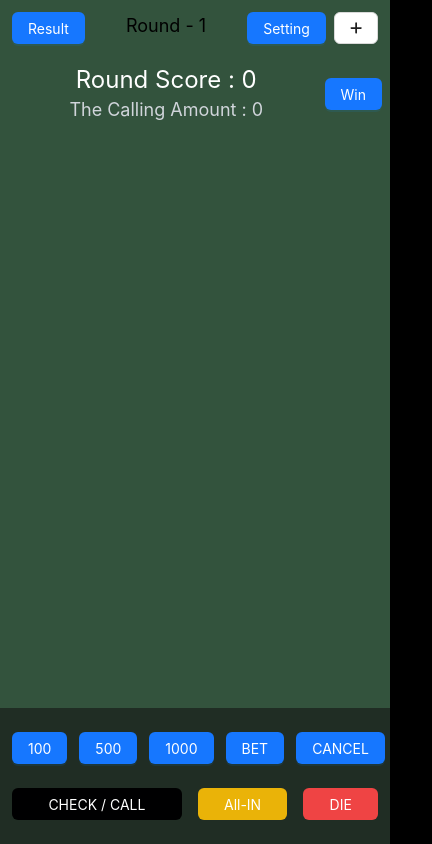
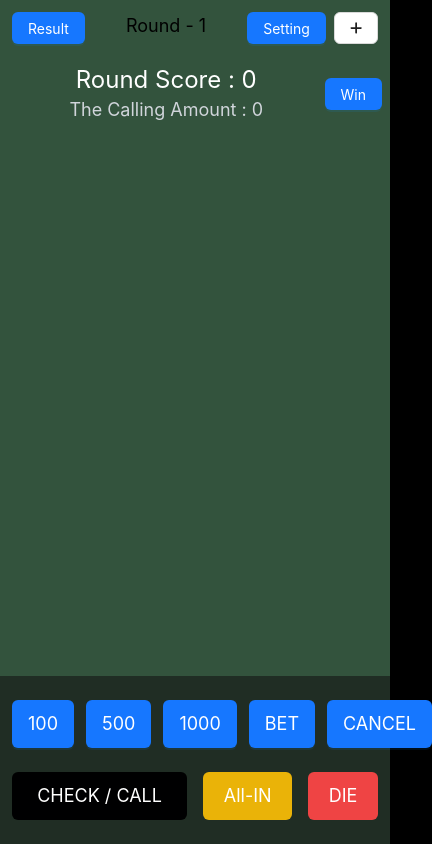
Before and after one commit to Betting-Man/Frontend, a React (Create React App) app: page /single/1 in a window 390 px wide. Shown: the whole page, 432 px wide, since content can reach past the window. Built offline with nearby package versions, Linux system fonts and the light colour scheme.

Commit message:
💄 bet_board 버튼 크기 높이에 따라 반응형 변경

```diff
--- a/src/components/BetBoard/BetBoard.tsx
+++ b/src/components/BetBoard/BetBoard.tsx
@@ -46,7 +46,7 @@ export default function BetBoard() {
       }}
       type="primary"
       onClick={handleCallClick}
-      className=" flex-grow-2"
+      className="flex-grow-2 tall:h-12 tall:text-lg"
     >
       CHECK / CALL
     </Button>
@@ -59,7 +59,7 @@ export default function BetBoard() {
         boxShadow: "none",
       }}
       type="primary" onClick={handleAllInClick}
-      className=" flex-grow-1"
+      className={buttonCss}
     >
       All-IN
     </Button>
@@ -72,20 +72,22 @@ export default function BetBoard() {
         boxShadow: "none",
       }}
       type="primary" onClick={handleDieClick}
-      className=" flex-grow-1"
+      className={buttonCss}
     >
       DIE
     </Button>
   );
 
+  const buttonCss="flex-grow-1 tall:h-12 tall:text-lg"
+
   return (
-    <div className='bg-secondary px-3 py-6 absolute bottom-0 w-[600px] max-w-full'>
+    <div id="bet_board" className='bg-secondary px-3 py-6 absolute bottom-0 w-[600px] max-w-full '>
       <div className='flex justify-between gap-3 '>
-        <Button className=" flex-grow-1" type="primary" onClick={handleNumberClick}>100</Button>
-        <Button className=" flex-grow-1" type="primary" onClick={handleNumberClick}>500</Button>
-        <Button className=" flex-grow-1" type="primary" onClick={handleNumberClick}>1000</Button>
-        <Button className=" flex-grow-1" type="primary" onClick={handleBetClick}>BET</Button>
-        <Button className=" flex-grow-1" type="primary" onClick={handleCancelClick}>CANCEL</Button>
+        <Button className={buttonCss} type="primary" onClick={handleNumberClick}>100</Button>
+        <Button className={buttonCss} type="primary" onClick={handleNumberClick}>500</Button>
+        <Button className={buttonCss} type="primary" onClick={handleNumberClick}>1000</Button>
+        <Button className={buttonCss} type="primary" onClick={handleBetClick}>BET</Button>
+        <Button className={buttonCss} type="primary" onClick={handleCancelClick}>CANCEL</Button>
       </div>
       <div className='flex justify-around gap-4 mt-6'>
         <CheckAndCallButton />
--- a/src/components/Header/Header.tsx
+++ b/src/components/Header/Header.tsx
@@ -36,7 +36,7 @@ export default function Header() {
   }
 
   return (
-    <div className="header flex justify-between p-3">
+    <div id="header" className="flex justify-between p-3">
       <Button type="primary" onClick={handleResultClick} >Result</Button>
       <h1 className="text-lg sm:text-2xl">Round - {round}</h1>
       <div className="flex gap-2">
--- a/src/components/ScoreBoard/ScoreBoard.tsx
+++ b/src/components/ScoreBoard/ScoreBoard.tsx
@@ -12,7 +12,7 @@ export default function ScoreBoard() {
     const requiredCallScore = useSelector((state: RootState) => state.single.requiredCallScore);
 
     return (
-        <div className="p-2 flex items-center">
+        <div id='score_board' className="p-2 flex items-center">
             <div className='flex-grow flex flex-col items-center'>
                 <h1 className='text-2xl text-white sm:text-3xl'>Round Score : {roundScore}</h1>
                 <h1 className='text-lg text-gray-300 sm:text-xl'>The Calling Amount : {requiredCallScore}</h1>
--- a/src/components/UserTable/UserTable.tsx
+++ b/src/components/UserTable/UserTable.tsx
@@ -7,7 +7,7 @@ export default function UserTable() {
     const users = useSelector((state: RootState) => state.single.users)
 
     return (
-        <div className='p-3 flex'>
+        <div id='user_table' className='p-3 flex'>
             <div id='leftUser' className='flex flex-col w-1/2'>
                 {users.map((user, index) => (
                     index % 2 === 0 && <UserCard key={index} isLeft={true} user={user}/>
--- a/tailwind.config.js
+++ b/tailwind.config.js
@@ -1,21 +1,24 @@
 /** @type {import('tailwindcss').Config} */
 module.exports = {
-  content: [
-    "./src/**/*.{js,jsx,ts,tsx}",
-  ],
+	content: ["./src/**/*.{js,jsx,ts,tsx}"],
 	theme: {
 		extend: {
-      colors:{
-        primary: '#33533D',  //  배경색
-        secondary: '#202D24', // 베팅 보드 배경색
-        third: '#81A58C',   // 모달 배경색, 유저카드 배경색
+			colors: {
+				primary: "#33533D", //  배경색
+				secondary: "#202D24", // 베팅 보드 배경색
+				third: "#81A58C", // 모달 배경색, 유저카드 배경색
 			},
 			flexGrow: {
-        '1': '1',
-        '2': '2',
-        '3': '3',
-      }
+				1: "1",
+				2: "2",
+				3: "3",
+				4: "4",
+				5: "5",
+			},
+      screens: {
+        'tall': { 'raw': '(min-height: 750px)' },
+      },
 		},
 	},
 	plugins: [],
-}
+};
```
Lines whose indentation alone changed are shown as unchanged.
